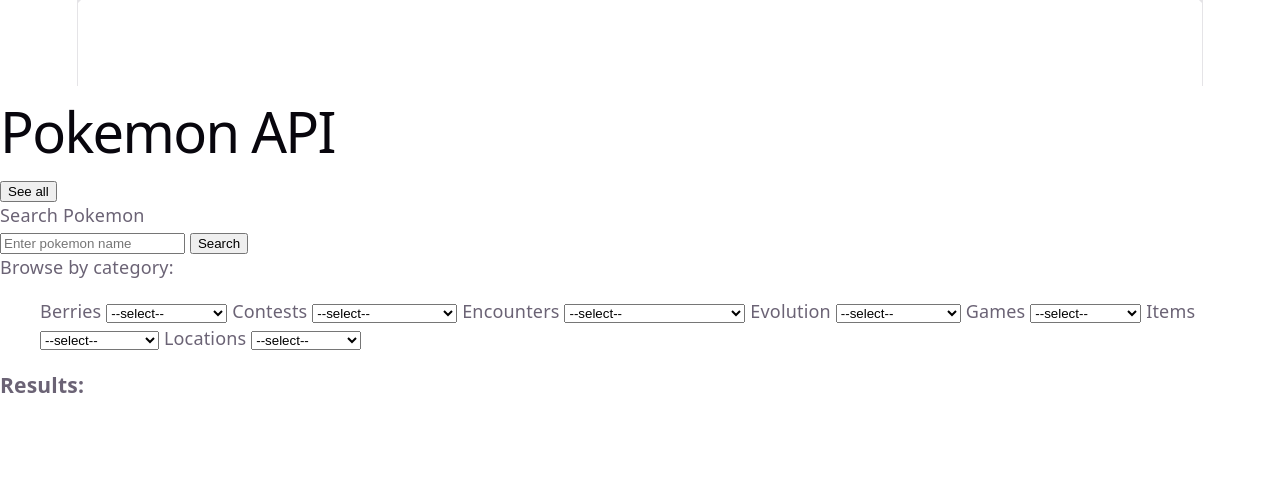
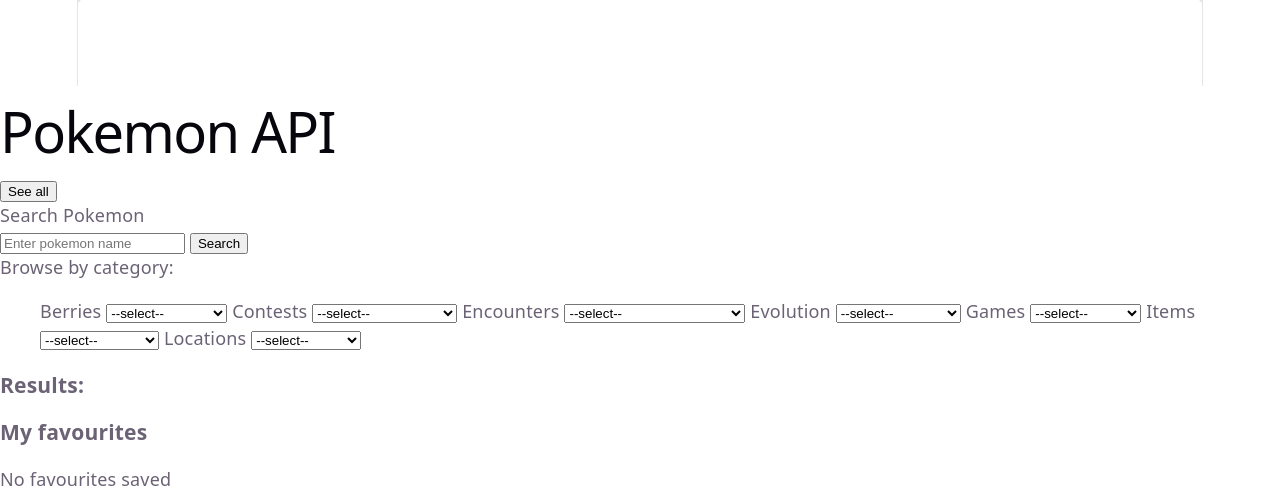
Before and after one commit to nobody423/WebAdvanced_2025-2026, a website built with Vite: page index.html in a window 1280 px wide. Shown: the part 714-1206 px from the top of the page. Before the commit the page ends 1133 px from the top, so only its background shows below. Built offline with nearby package versions, Linux system fonts and the light colour scheme.

Commit message:
added favourites in html and added css

```diff
--- a/index.html
+++ b/index.html
@@ -5,7 +5,7 @@
     <link rel="icon" type="image/svg+xml" href="/favicon.svg" />
     <meta name="viewport" content="width=device-width, initial-scale=1.0" />
     <title>webadvanced</title>
-    <link rel="stylesheet" href="style.css">
+    <link rel="stylesheet" href="src/style.css">
   </head>
   <body>
     <div id="app"></div>
@@ -89,6 +89,13 @@
     <h3>Results:</h3>
     <div id="resultsDisplay"></div>
 
+    <div class="favourites">
+      <h3>My favourites</h3>
+      <div id="favourites-list">
+        <p class="fav-empty">No favourites saved</p>
+      </div>
+    </div>
+
 
 
 
```
Also changed, not shown: src/favourites.js (added).
